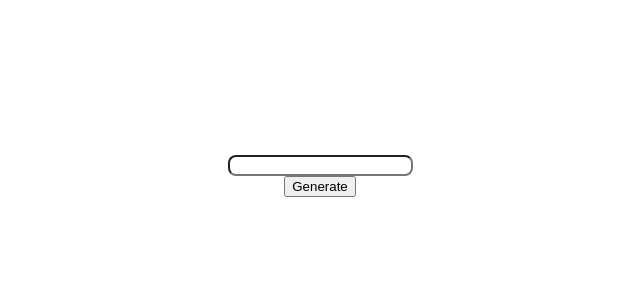
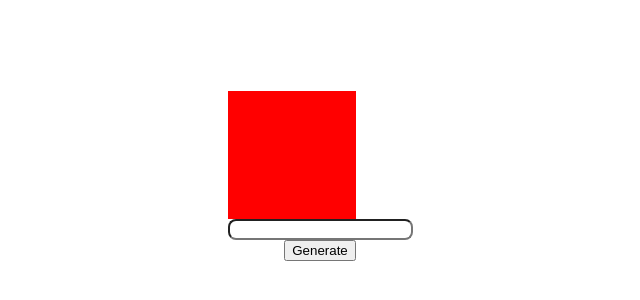
Before and after one commit to AndriiKot/React, a React (Vite) app: page / in a window 1280 px wide. Shown: the part 232-532 px from the top of the page, without its empty margins (320-960 px from the left). Built offline with nearby package versions, Linux system fonts and the light colour scheme.

Commit message:
React 'React 04' 'QR Code' ! testing block hidden testing 1  !

```diff
--- a/src/QrCodeGenerator.css
+++ b/src/QrCodeGenerator.css
@@ -7,4 +7,9 @@
      display: block;
      margin: 0 auto;
     }
+    .test {
+      width: 128px;
+      height: 128px;
+      background-color: red;
+    }
 }
--- a/src/QrCodeGenerator.jsx
+++ b/src/QrCodeGenerator.jsx
@@ -5,19 +5,26 @@ import "./QrCodeGenerator.css";
 export const QrCodeGenerator = () => {
   const [inputValue, setInputValue] = useState("");
   const [qrCodeValue, setQrCodeValue] = useState("");
+  const [isHidden, setIsHidden] = useState(false);
 
   const handleGenerate = () => {
     setQrCodeValue(inputValue);
     setInputValue("");
+    setIsHidden(true);
   };
 
   const onChangeGenerate = (event) => {
     setInputValue(event.target.value);
     setQrCodeValue("");
+    setIsHidden(false);
   };
 
   return (
     <div className="wrapper__generator">
+      <div
+        className="test"
+        style={{ display: isHidden ? "none" : "block" }}
+      ></div>
       {qrCodeValue !== "" && <QRCodeSVG value={qrCodeValue} />}
       <input type="text" value={inputValue} onChange={onChangeGenerate} />
       <button type="button" onClick={handleGenerate}>
```
